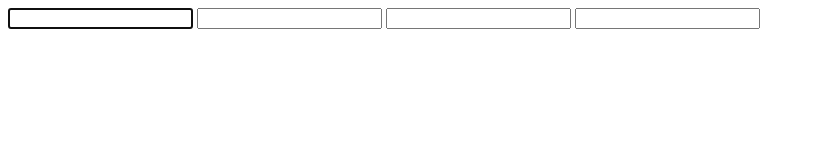
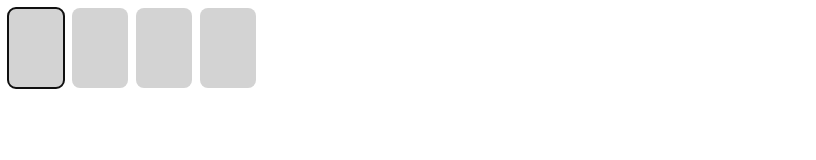
Before and after one commit to anne-stine/opt-input, a plain HTML site: page index.html in a window 1280 px wide. Shown: the whole page, without its empty margins (0-816 px from the left). Drawn offline with Linux system fonts and the light colour scheme.

Commit message:
Update index.html

```diff
--- a/index.html
+++ b/index.html
@@ -1,6 +1,20 @@
+<!DOCTYPE html>
+<html lang="en">
+
+<head>
+    <meta charset="UTF-8">
+    <meta name="viewport" content="width=device-width, initial-scale=1.0">
+    <link rel="stylesheet" href="style.css">
+    <title>Opt/PIN Input Fields</title>
+</head>
+
+<body>
 	<div class='opt-field'>
 		<input type='text' inputmode='numeric' maxlength='1' autofocus>
 		<input type='text' inputmode='numeric' maxlength='1'>
 		<input type='text' inputmode='numeric' maxlength='1'>
 		<input type='text' inputmode='numeric' maxlength='1'>
 	</div>
+	<script src="script.js"></script>
+</body>
+</html>
```
Lines whose indentation alone changed are shown as unchanged.
